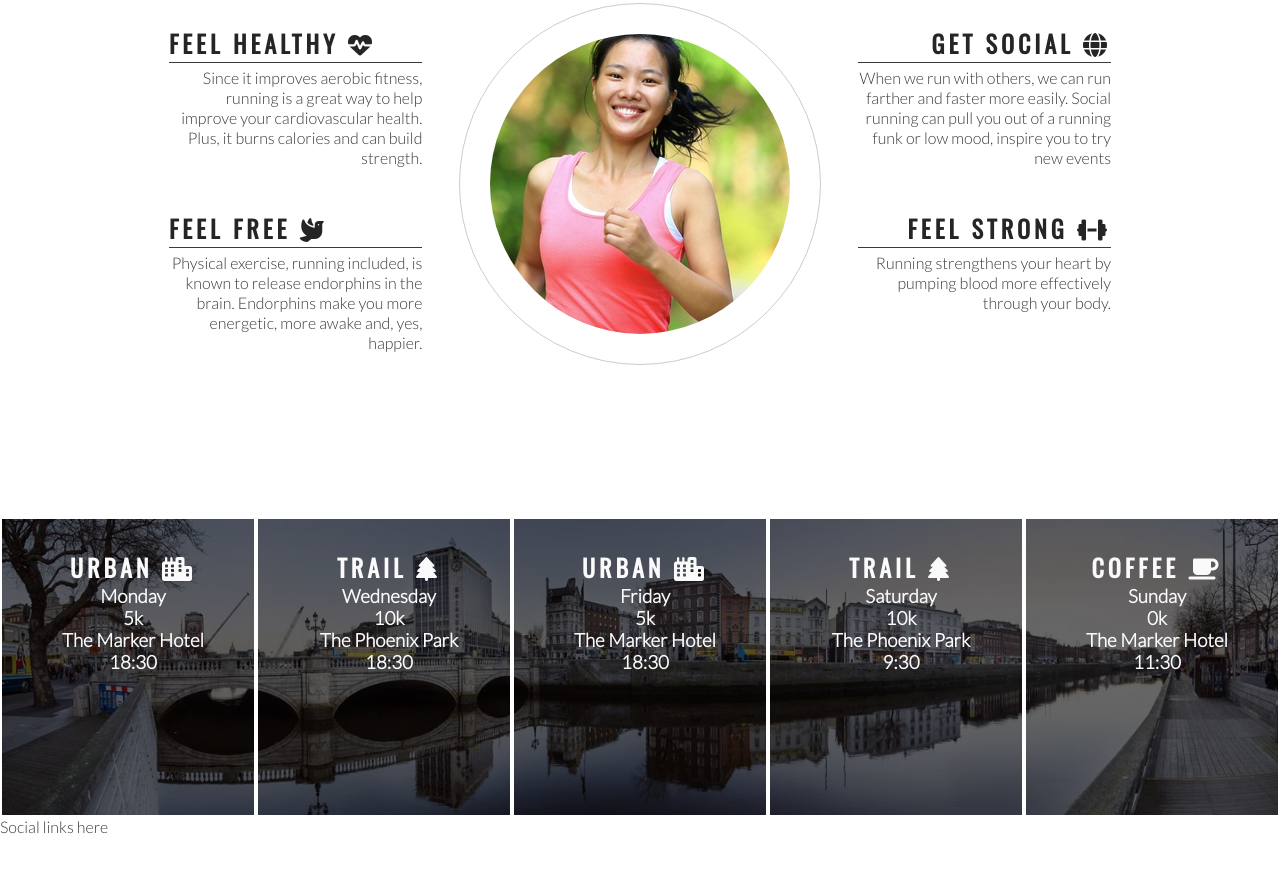
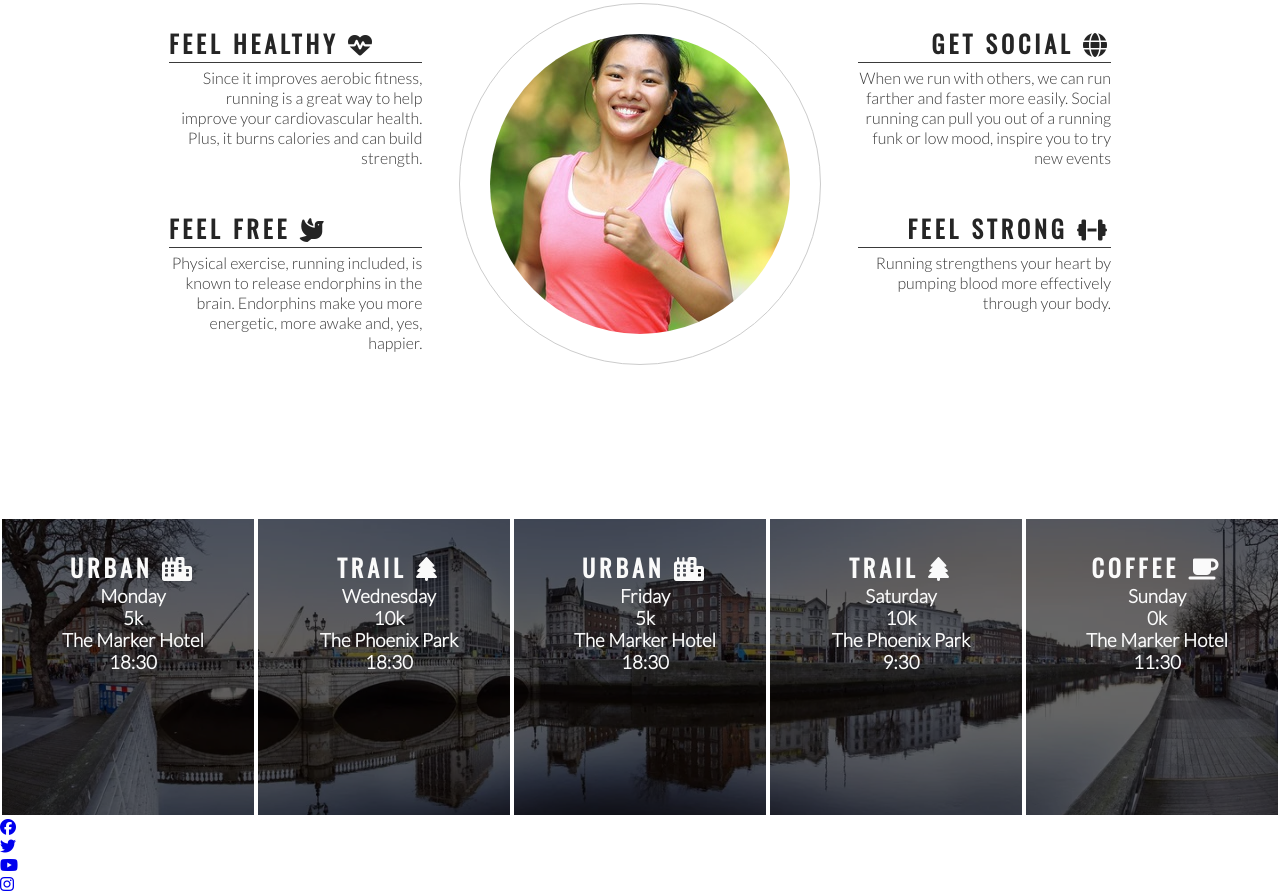
Before and after one commit to Ry-F3/Love-Running, a plain HTML site: page index.html in a window 1280 px wide. Shown: the part 778-1671 px from the top of the page. Before the commit the page ends 1614 px from the top, so only its background shows below. Drawn offline with nearby package versions, Linux system fonts and the light colour scheme.

Commit message:
add social media icons to footer

```diff
--- a/index.html
+++ b/index.html
@@ -121,7 +121,18 @@
         </div>
     </section>
     <footer>
-        Social links here
+        <ul>
+            <li><a href="https://www.facebook.com/" target="_blank" rel="noopener" aria-label="visit our Facebook page (opens in a new tab)"><i class="fa-brands fa-facebook"></i></a></li>
+        </ul>
+        <ul>
+            <li><a href="https://www.twitter.com/" target="_blank" rel="noopener" aria-label="visit our Twitter page (opens in a new tab)"><i class="fa-brands fa-twitter"></i></a></li>
+        </ul>
+        <ul>
+            <li><a href="https://www.youtube.com/" target="_blank" rel="noopener" aria-label="visit our Youtube page (opens in a new tab)"><i class="fa-brands fa-youtube"></i></a></li>
+        </ul>
+        <ul>
+            <li><a href="https://www.instagram.com/" target="_blank" rel="noopener" aria-label="visit our Instagram page (opens in a new tab)"><i class="fa-brands fa-instagram"></i></a></li>
+        </ul>
     </footer>
 
     <script src="https://kit.fontawesome.com/868033ccb5.js" crossorigin="anonymous"></script>
```
